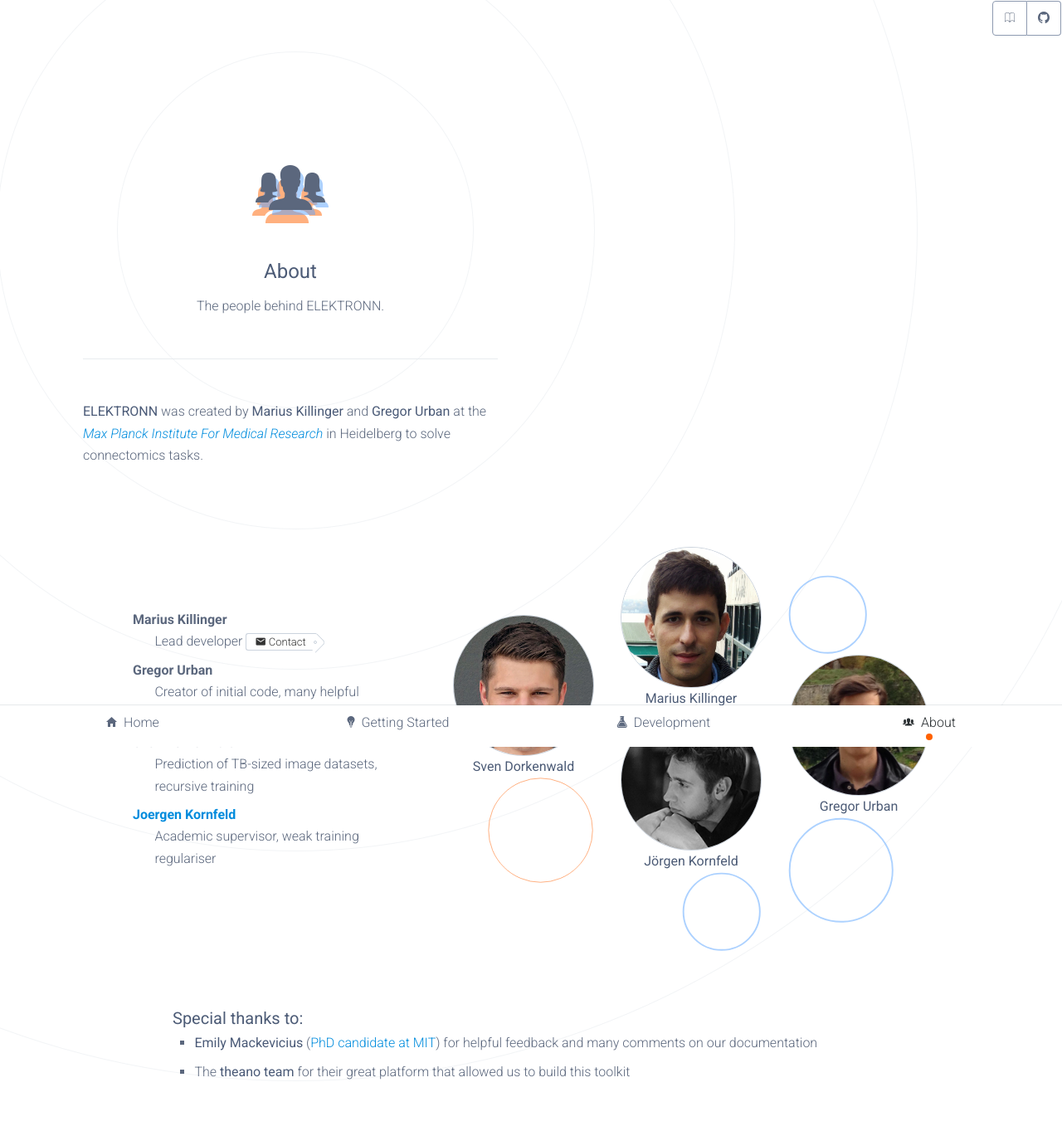
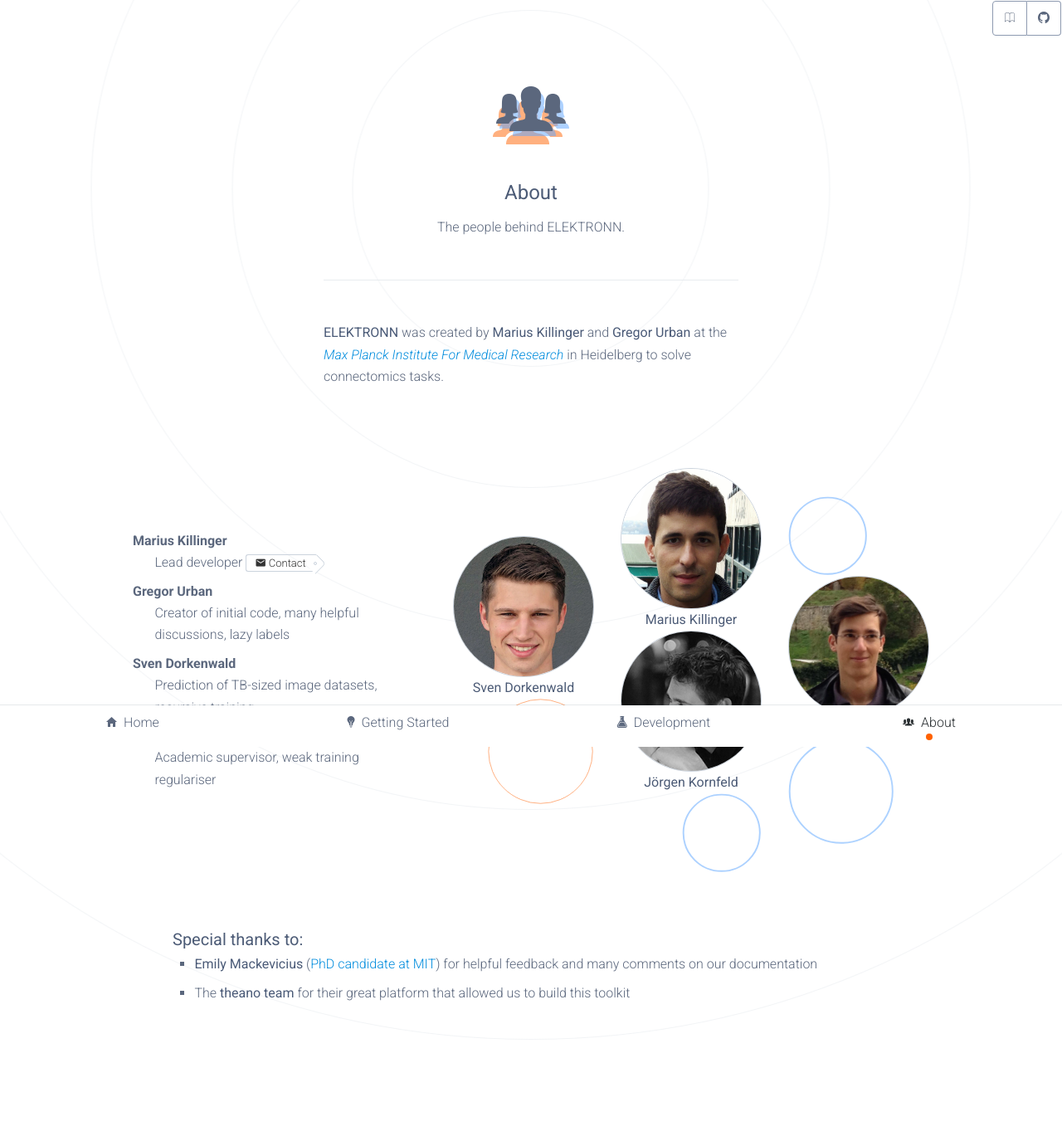
Before and after one commit to ELEKTRONN/elektronn.github.io, a Jekyll site: the page built from about.html, in a window 1280 px wide. Shown: the whole page at 83% size. Built offline with Jekyll 4.4.1, drawn with Linux system fonts in a browser that asks for light colours; some web fonts are replaced; after the commit the page ends 1274 px from its top, so only the background shows below that.

Commit message:
center in sub-pages

```diff
--- a/_sass/components/_background.scss
+++ b/_sass/components/_background.scss
@@ -6,6 +6,6 @@
 
 .-bg-circles-middle {
 	background: url("/images/background.png");
-	background-position: -670px -800px;
+	background-position: 50% -800px;
 	background-repeat: no-repeat;
 }
--- a/about.html
+++ b/about.html
@@ -3,20 +3,14 @@
 permalink: /about/
 ---
 
-<section class="-bg-circles">
-	<div class="container -large">
-		<div class="row members -no-wrap">
-			<div class="col banner -fixed-width">
-				<div class="container -small">
+<section class="-bg-circles-middle">
+	<div class="container -small -center">
 		<header class="-major">
 			<span class="header-icon -about"><i class="icon ion-ios-people"></i></span>
 			<h2>About</h2>
 			<p>The people behind ELEKTRONN.</p>
 		</header>
 		<p><strong>ELEKTRONN</strong> was created by <strong>Marius Killinger</strong> and <strong>Gregor Urban</strong> at the <a href="http://www.mpimf-heidelberg.mpg.de/en"><em>Max Planck Institute For Medical Research</em></a> in Heidelberg to solve connectomics tasks.</p>
-				</div>
-			</div> <!-- col -->
-		</div>
 	</div>
 
 
--- a/development.html
+++ b/development.html
@@ -3,8 +3,8 @@
 permalink: /development/
 ---
 
-<section class="banner -bg-circles -full-min-height">
-	<div class="container -small -pb-xxxl">
+<section class="-bg-circles-middle -full-min-height">
+	<div class="container -pb-xxxl -center">
 		<header class="-major -mt-0">
 			<span class="header-icon -development"><i class="icon ion-ios-flask"></i></span>
 			<h2>Development</h2>
```
Also changed, not shown: getting-started.html (+2 -8 lines). Lines whose indentation alone changed are shown as unchanged.
